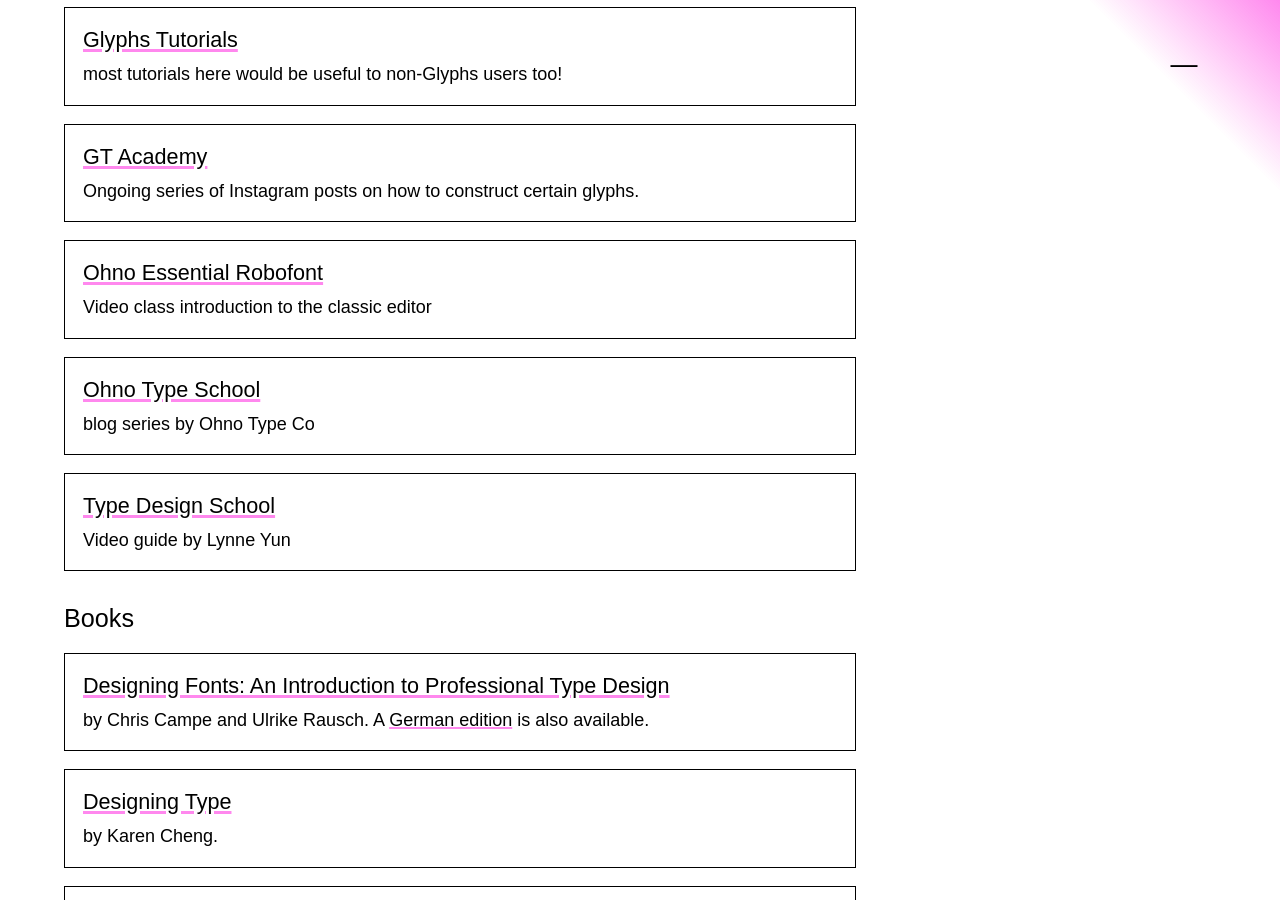
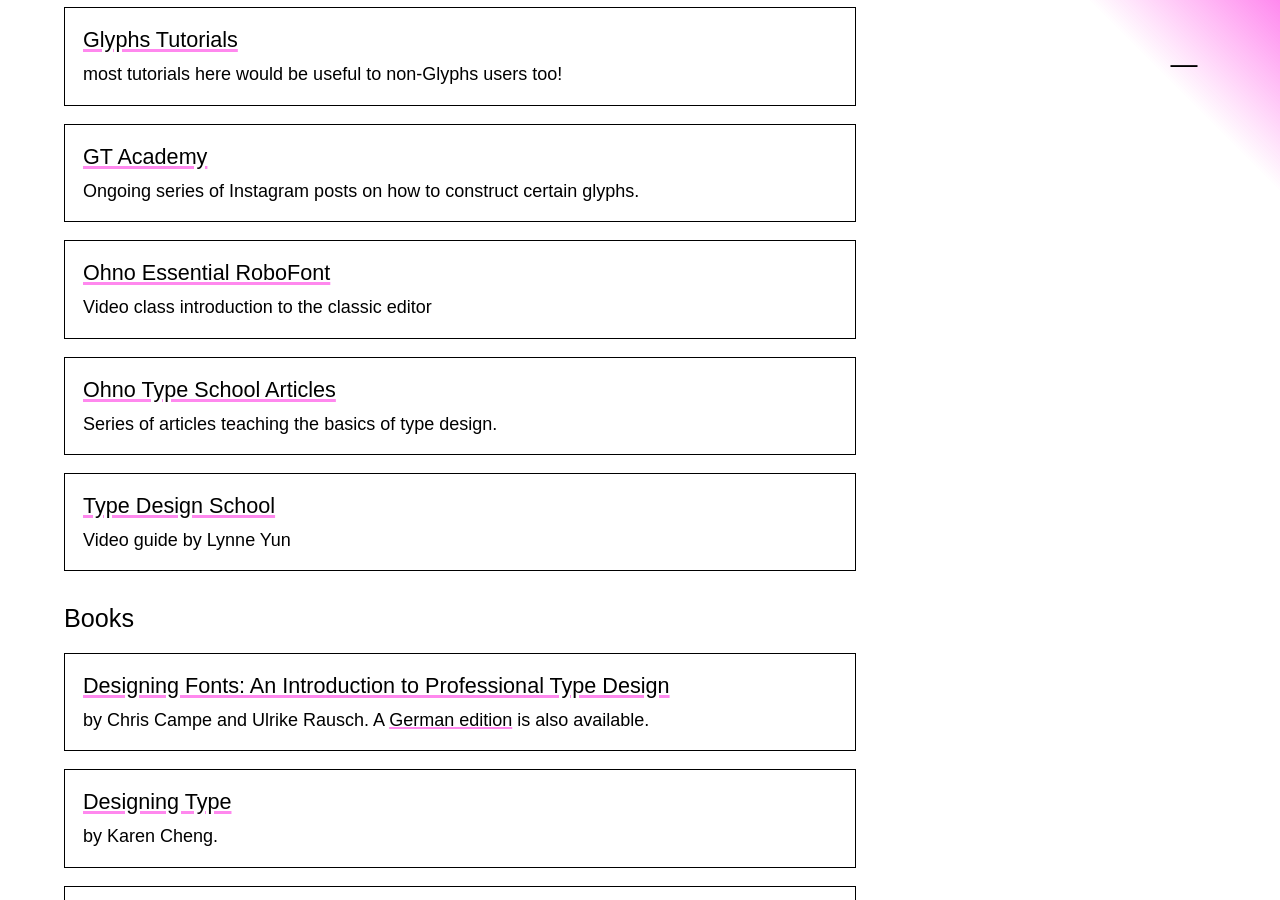
Before and after one commit to justinpenner/type-design-resources, a Jekyll site: the page built from index.md, in a window 1280 px wide and 900 px high, scrolled down 1515 px. Built offline with Jekyll 4.4.1, drawn with Linux system fonts in a browser that asks for light colours; some web fonts are replaced; some of the changed text lies outside the part shown.

Commit message:
Add Ohno Type School to Courses section as well

```diff
--- a/_data/data.yaml
+++ b/_data/data.yaml
@@ -18,10 +18,10 @@
           - name: GT Academy
             url: https://www.instagram.com/grillitype
             description: Ongoing series of Instagram posts on how to construct certain glyphs.
-          - name: Ohno Type School
+          - name: Ohno Type School Articles
             url: https://ohnotype.co/blog/tagged/teaching
-            description: blog series by Ohno Type Co
-          - name: Ohno Essential Robofont
+            description: Series of articles teaching the basics of type design.
+          - name: Ohno Essential RoboFont
             url: https://school.ohnotype.co/p/essential-robofont
             description: Video class introduction to the classic editor
       - name: Books
@@ -88,6 +88,9 @@
           - name: TypeParis
             url: https://typeparis.com/
             description: A 6-week intensive type design programme held each summer in Paris (in English).
+          - name: Ohno Type School Courses
+            url: https://school.ohnotype.co/
+            description: A series of free courses for RoboFont users.
       - name: Full-time programs
         items:
           - name: ANRT
```
